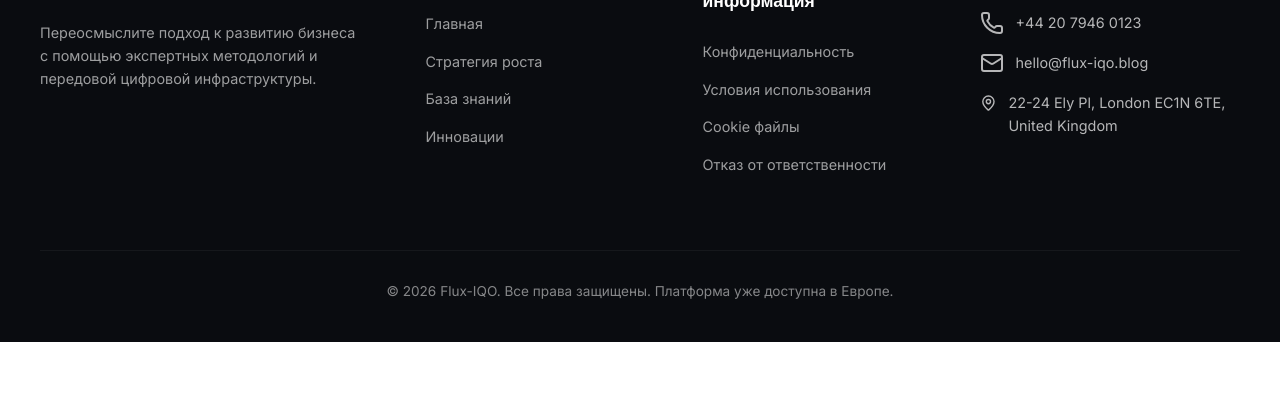
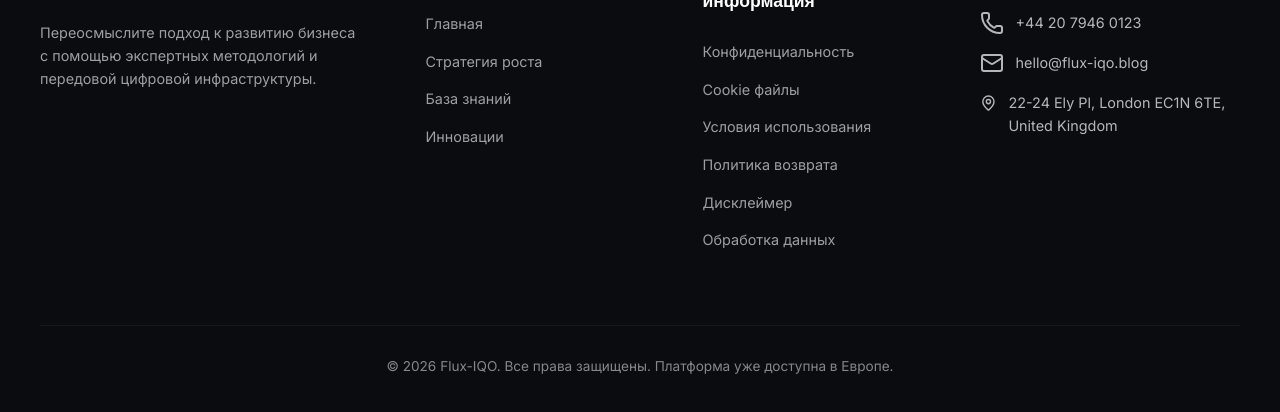
Before and after one commit to Kateryna-Katya/flux-iqo, a plain HTML site: page cookies.html in a window 1280 px wide. Shown: the part 3058-3470 px from the top of the page. Before the commit the page ends 3400 px from the top, so only its background shows below. Drawn offline with nearby package versions, Linux system fonts and the light colour scheme.

Commit message:
Deploying to gh-pages from @ Kateryna-Katya/flux-iqo@a01c42276d8db59d50868bc8c34afb2bbe2e00a9 🚀

```diff
--- a/cookies.html
+++ b/cookies.html
@@ -176,9 +176,11 @@
       <h4 class="footer__title">Юридическая информация</h4>
       <ul class="footer__links">
         <li><a href="privacy.html">Конфиденциальность</a></li>
+        <li><a href="cookies.html">Cookie файлы</a></li>
         <li><a href="terms.html">Условия использования</a></li>
-          <li><a href="cookies.html">Cookie файлы</a></li>
-          <li><a href="disclaimer.html">Отказ от ответственности</a></li>
+        <li><a href="return.html">Политика возврата</a></li>
+        <li><a href="disclaimer.html">Дисклеймер</a></li>
+        <li><a href="personal-data-policy.html">Обработка данных</a></li>
       </ul>
     </div>
 
```
Also changed, not shown: disclaimer.html (+4 -2 lines), index.html (+4 -2 lines), personal-data-policy.html (+4 -2 lines), privacy.html (+4 -2 lines), return.html (+4 -2 lines), terms.html (+4 -2 lines). Lines whose indentation alone changed are shown as unchanged.
